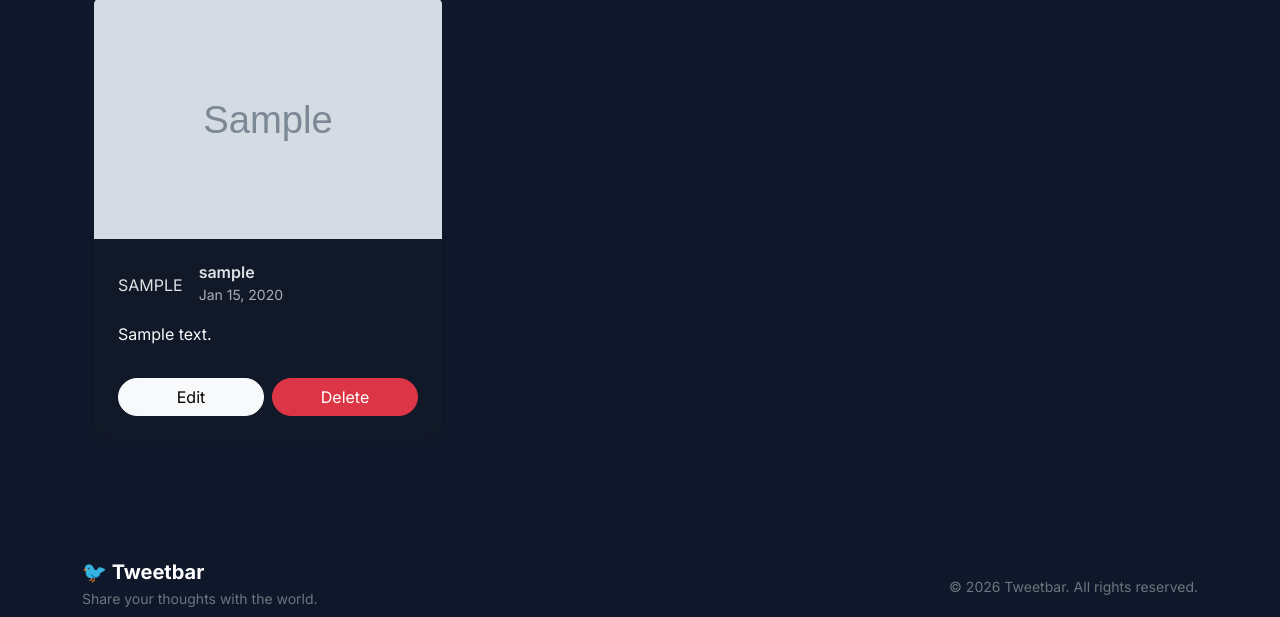
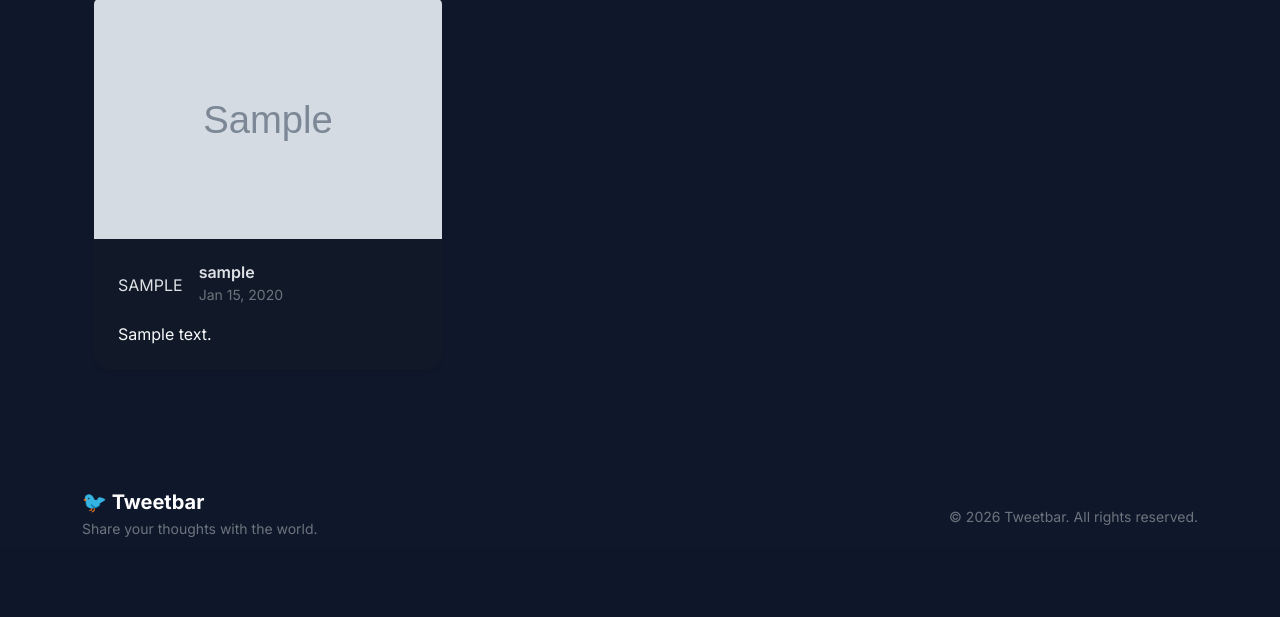
Before and after one commit to AhsanulHoqueRomman/Tweetbar, a Django app: template tweet/templates/search.html in a window 1280 px wide. Shown: the part 280-897 px from the top of the page. After the commit the page ends 817 px from the top, so only its background shows below. Run offline with Django 5.2, Linux system fonts and the light colour scheme; the template is opened without the code that fills it: most values are stand-ins (such as "Sample title", 1, 10 or a date in 2020); grey boxes marked "Sample" are stand-in pictures.

Commit message:
fixing the search page

```diff
--- a/tweet/templates/search.html
+++ b/tweet/templates/search.html
@@ -34,58 +34,70 @@ Search Result
             <div class="card border-0 shadow-sm rounded-4 h-100 tweet-card">
 
                 {% if tweet.photo %}
-
                 <img
                     src="{{ tweet.photo.url }}"
                     class="card-img-top"
                     style="height: 240px; object-fit: cover;"
                 >
-
                 {% endif %}
 
                 <div class="card-body p-4 d-flex flex-column">
 
+                    <!-- User -->
                     <div class="d-flex align-items-center mb-3">
 
                         <div class="avatar-circle">
                             {{ tweet.user.username|first|upper }}
                         </div>
 
-                        <div class="ms-3">
+                        <div class="ms-3 flex-grow-1">
 
                             <h6 class="mb-0 fw-semibold">
                                 {{ tweet.user.username }}
                             </h6>
 
-                            <small class="text-muted">
+                            <small class="text-secondary">
                                 {{ tweet.created_at|date:"M d, Y" }}
                             </small>
 
                         </div>
 
+                        <!-- Dropdown (only for owner) -->
+                        {% if tweet.user == user %}
+                        <div class="dropdown">
+
+                            <button class="btn btn-sm btn-light rounded-circle"
+                                    data-bs-toggle="dropdown">
+                                ⋮
+                            </button>
+
+                            <ul class="dropdown-menu dropdown-menu-end">
+
+                                <li>
+                                    <a class="dropdown-item"
+                                       href="{% url 'tweet_edit' tweet.id %}">
+                                        ✏️ Edit
+                                    </a>
+                                </li>
+
+                                <li>
+                                    <a class="dropdown-item text-danger"
+                                       href="{% url 'tweet_delete' tweet.id %}">
+                                        🗑 Delete
+                                    </a>
+                                </li>
+
+                            </ul>
+
+                        </div>
+                        {% endif %}
+
                     </div>
 
-                    <p class="text-light flex-grow-1">
+                    <!-- Text -->
+                    <p class="text-light flex-grow-1 mb-0">
                         {{ tweet.text }}
                     </p>
-
-                    <div class="d-flex gap-2 mt-3">
-
-                        <a
-                            href="{% url 'tweet_edit' tweet.id %}"
-                            class="btn btn-light rounded-pill w-100"
-                        >
-                            Edit
-                        </a>
-
-                        <a
-                            href="{% url 'tweet_delete' tweet.id %}"
-                            class="btn btn-danger rounded-pill w-100"
-                        >
-                            Delete
-                        </a>
-
-                    </div>
 
                 </div>
 
@@ -94,6 +106,8 @@ Search Result
         </div>
 
         {% empty %}
+
+        <div class="col-12">
 
             <div class="text-center py-5">
 
@@ -107,6 +121,8 @@ Search Result
 
             </div>
 
+        </div>
+
         {% endfor %}
 
     </div>
```
Lines whose indentation alone changed are shown as unchanged.
